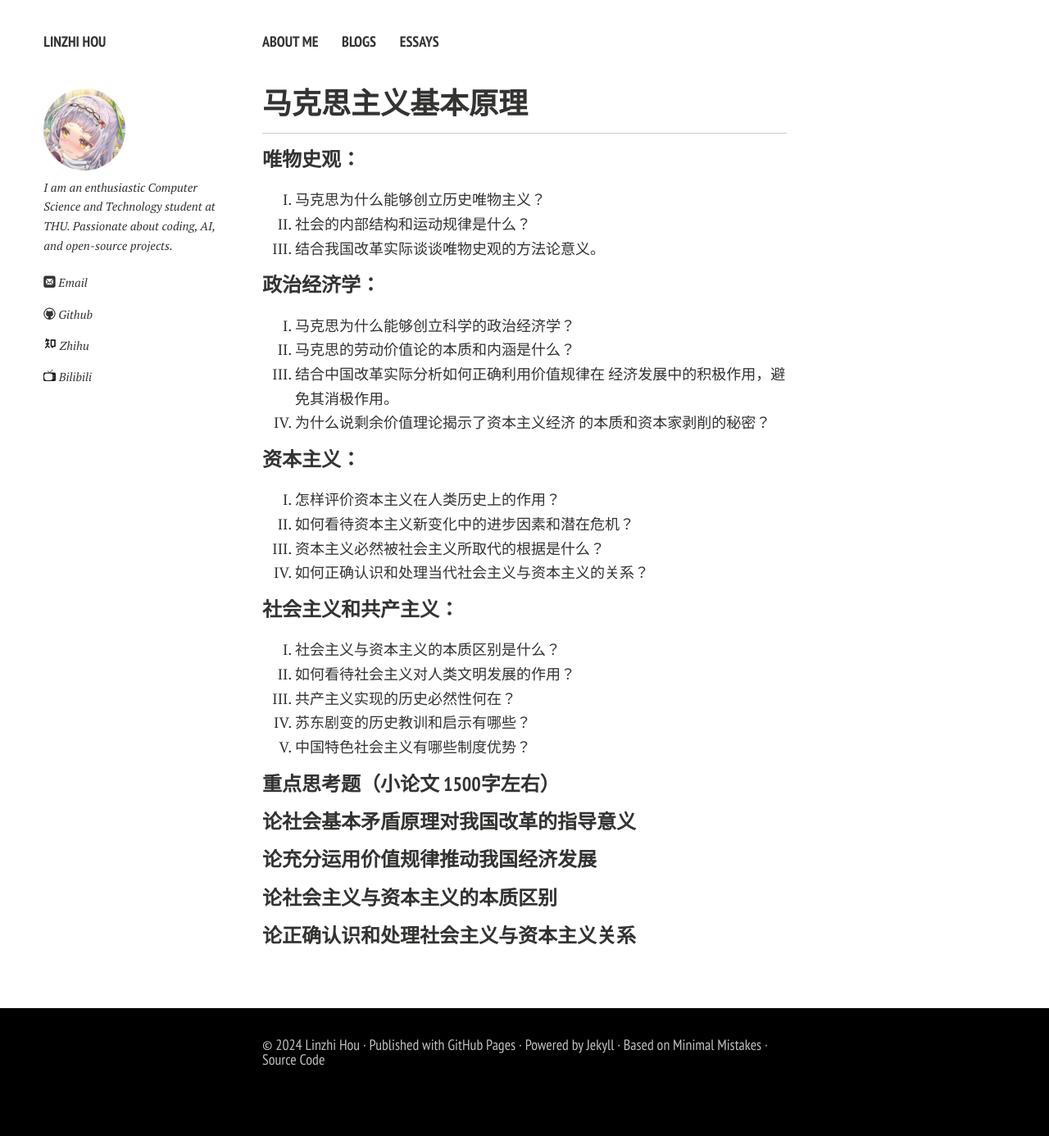
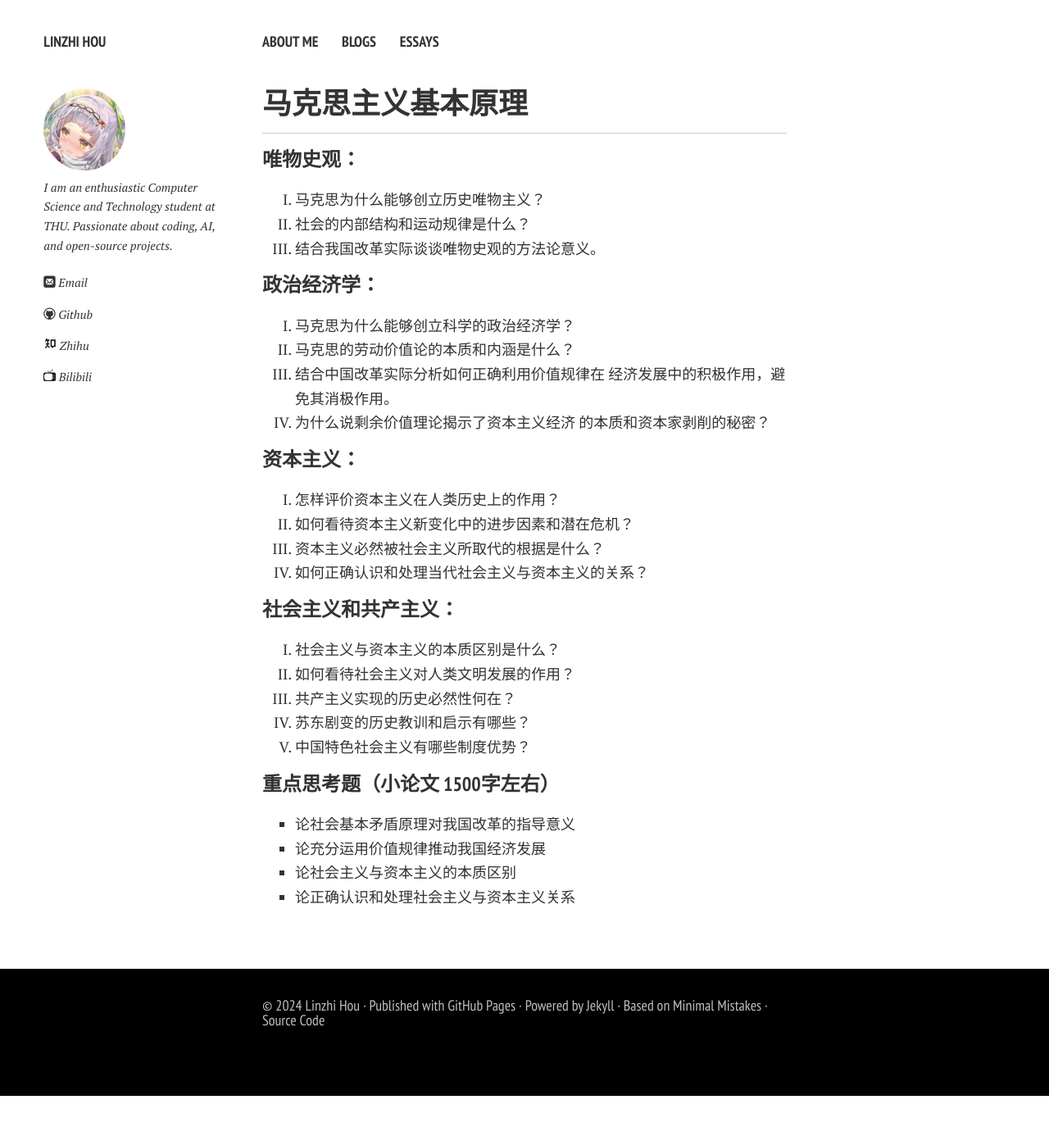
Before and after one commit to Zenith-Hlz/Zenith-Hlz.github.io, a Jekyll site: the page built from essays/marxism.md, in a window 1280 px wide. Shown: the whole page at 82% size. Built offline with Jekyll 4.4.1, drawn with Linux system fonts in a browser that asks for light colours; nearby versions of some CDN libraries; comment, search, counter and statistics services are not loaded; a style sheet for code colours, icons or effects is not loaded; after the commit the page ends 1337 px from its top, so only the background shows below that.

Commit message:
Delete unused

```diff
--- a/essays/marxism.md
+++ b/essays/marxism.md
@@ -36,10 +36,7 @@ title: 马克思主义基本原理
 
 ### 重点思考题（小论文 1500字左右）
 
-#### 论社会基本矛盾原理对我国改革的指导意义
-
-#### 论充分运用价值规律推动我国经济发展
-
-#### 论社会主义与资本主义的本质区别
-
-#### 论正确认识和处理社会主义与资本主义关系
+- 论社会基本矛盾原理对我国改革的指导意义
+- 论充分运用价值规律推动我国经济发展
+- 论社会主义与资本主义的本质区别
+- 论正确认识和处理社会主义与资本主义关系
```
Also changed, not shown: essays.md (+0 -3 lines), essays/2024_fall_final_week.md (deleted, +0 -17 lines), essays/2024_fall_final_week.assets/photograph.png (deleted).
